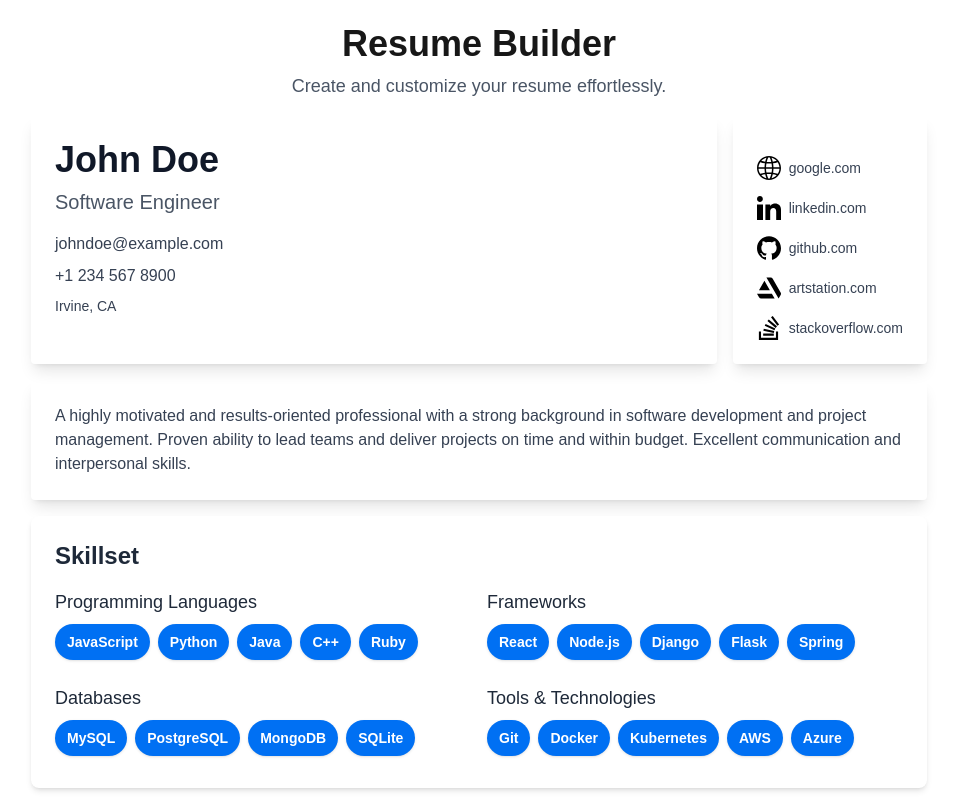
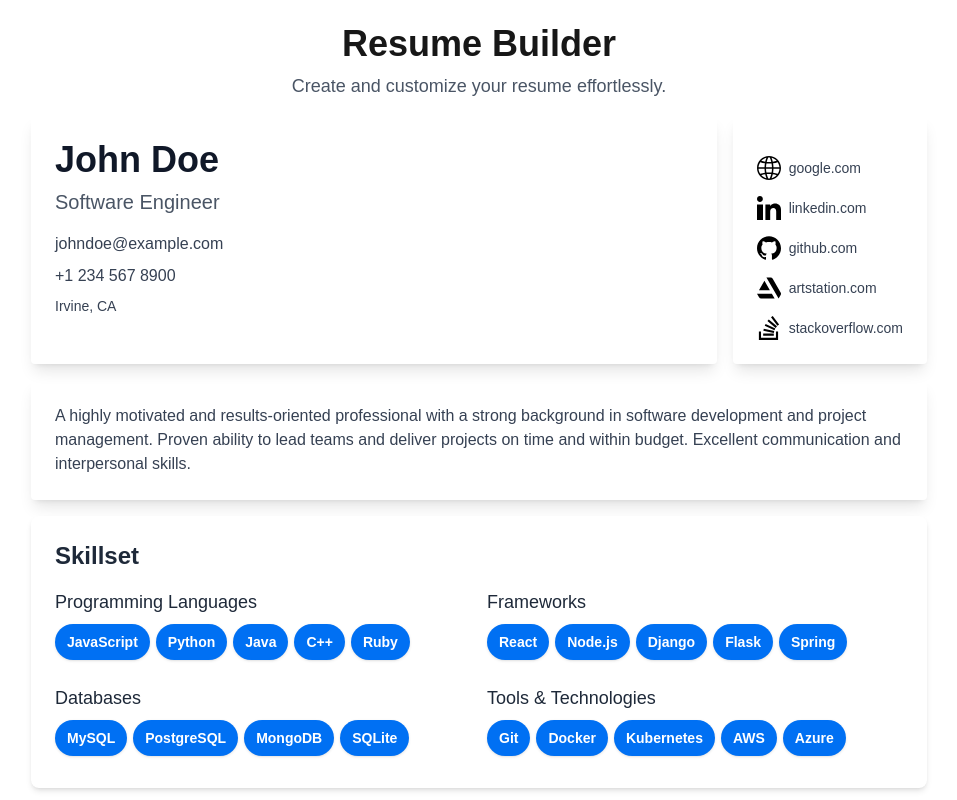
Before and after one commit to KiwiFunk/resume-builder, a Next.js app in the folder resume-app/: page / in a window 1280 px wide. Shown: the top 800 px of the page, without its empty margins (161-1118 px from the left). Built offline with nearby package versions, Linux system fonts and the light colour scheme.

Commit message:
Updated spacing of skills pills

```diff
--- a/resume-app/src/components/Skills.js
+++ b/resume-app/src/components/Skills.js
@@ -12,7 +12,7 @@ export default function Skills({ data }) {
             <h3 className="text-lg text-gray-800 mb-2">{group.groupName}</h3>
 
             {/* Iterate through skills in that group */}
-            <div className="flex flex-wrap gap-2">
+            <div className="flex flex-wrap gap-1.5">
               {group.items.map((skill, skillIndex) => (
                 <span
                   key={skillIndex}
```
